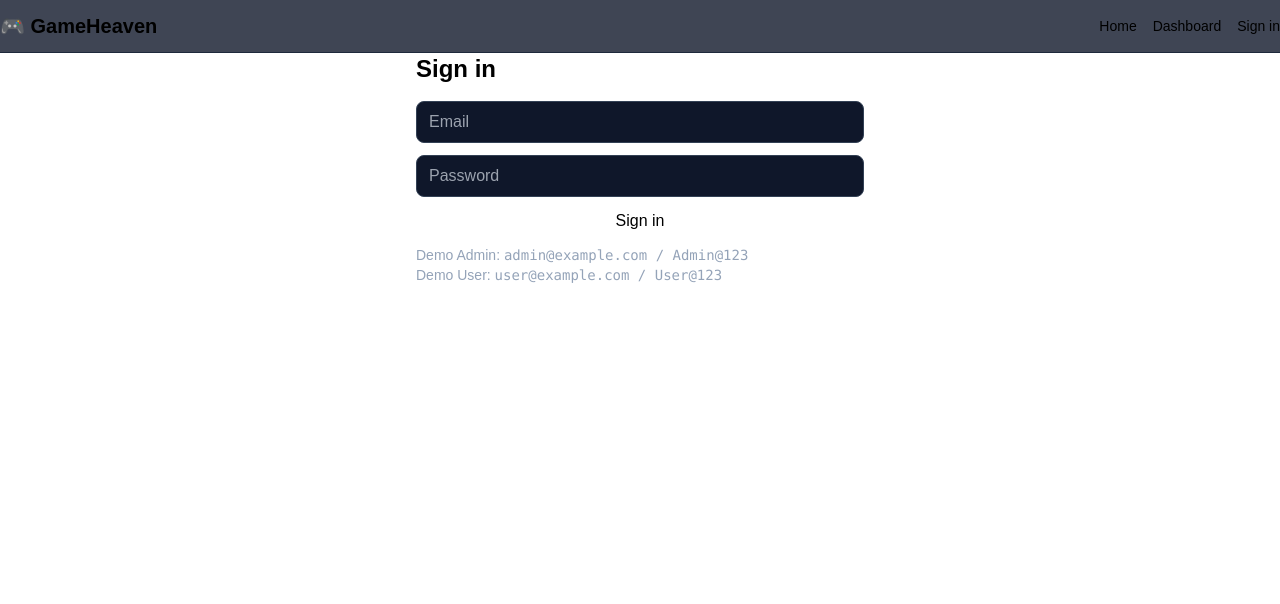
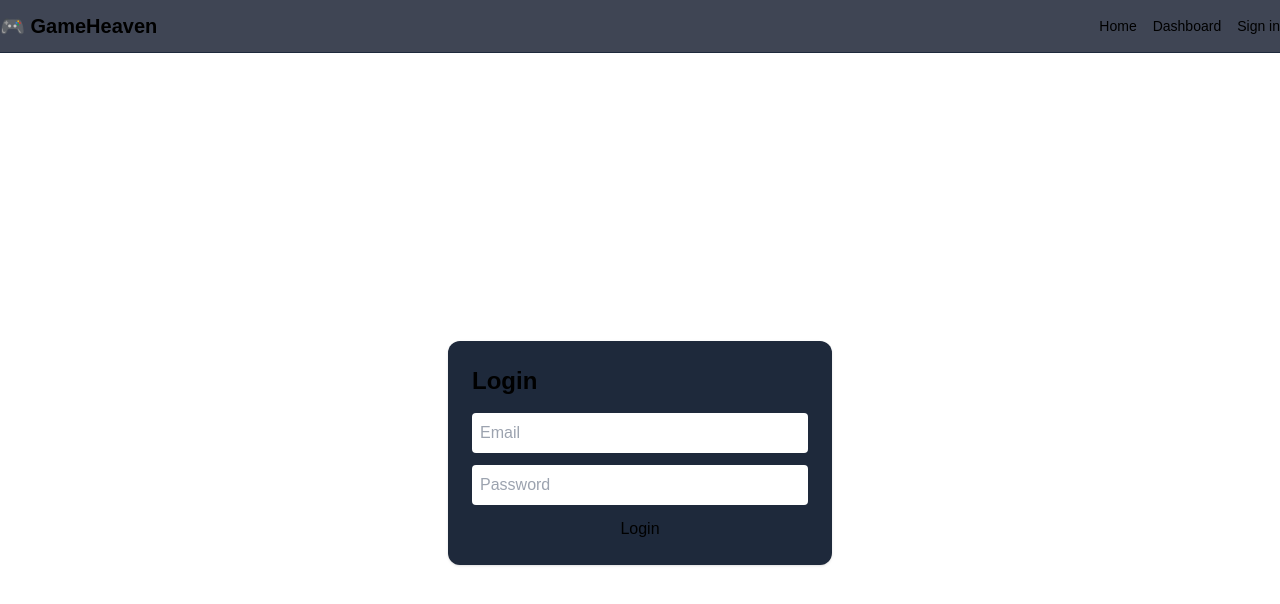
Before and after one commit to Blackeye246/gameheaven-clone, a Next.js app: page /login in a window 1280 px wide. Shown: the top 604 px of the page. Built offline with nearby package versions, Linux system fonts and the light colour scheme; no server answers.

Commit message:
Update login.js

```diff
--- a/pages/login.js
+++ b/pages/login.js
@@ -1,66 +1,39 @@
-import { getSession, signIn } from "next-auth/react";
+import { signIn } from "next-auth/react";
 import { useState } from "react";
-
 
 export default function Login() {
   const [email, setEmail] = useState("");
   const [password, setPassword] = useState("");
-const [loading, setLoading] = useState(false);
-const [error, setError] = useState("");
 
-
-const handleSubmit = async (e) => {
+  async function handleSubmit(e) {
     e.preventDefault();
-setLoading(true);
-setError("");
-const res = await signIn("credentials", {
+    const result = await signIn("credentials", {
       redirect: true,
-callbackUrl: "/dashboard",
       email,
       password,
+      callbackUrl: "/dashboard",
     });
-// NextAuth handle করবে
-setLoading(false);
-};
-
+    console.log(result);
+  }
 
   return (
-<div className="max-w-md mx-auto card">
-<h1 className="text-2xl font-bold mb-4">Sign in</h1>
-<form onSubmit={handleSubmit} className="grid gap-3">
+    <div className="flex justify-center items-center h-screen">
+      <form onSubmit={handleSubmit} className="bg-slate-800 p-6 rounded-xl shadow w-96">
+        <h1 className="text-2xl font-bold mb-4">Login</h1>
         <input
           type="email"
           placeholder="Email"
-value={email}
+          className="w-full p-2 mb-3 rounded"
           onChange={(e) => setEmail(e.target.value)}
-className="bg-slate-900 border border-slate-700 rounded-lg px-3 py-2"
-required
         />
         <input
           type="password"
           placeholder="Password"
-value={password}
+          className="w-full p-2 mb-3 rounded"
           onChange={(e) => setPassword(e.target.value)}
-className="bg-slate-900 border border-slate-700 rounded-lg px-3 py-2"
-required
         />
-<button disabled={loading} className="btn btn-primary">
-{loading ? "Signing in..." : "Sign in"}
-</button>
+        <button type="submit" className="btn btn-primary w-full">Login</button>
       </form>
-<p className="text-sm text-slate-400 mt-3">
-Demo Admin: <code>admin@example.com / Admin@123</code><br/>
-Demo User: <code>user@example.com / User@123</code>
-</p>
     </div>
   );
 }
-
-
-export async function getServerSideProps(ctx) {
-const session = await getSession(ctx);
-if (session) {
-return { redirect: { destination: "/dashboard" } };
-}
-return { props: {} };
-}
```
Lines whose indentation alone changed are shown as unchanged.
